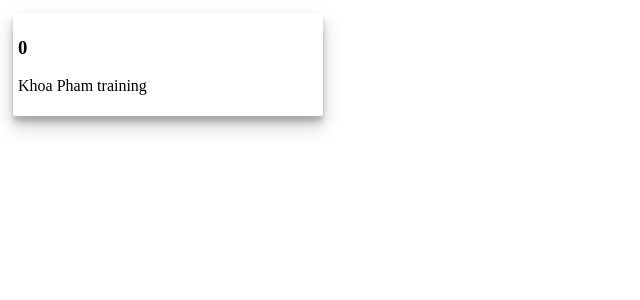
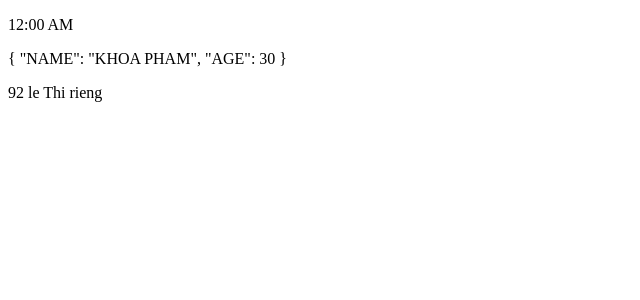
Before and after one commit to duong94/angular-khoapham, an Angular app: page / in a window 1280 px wide. Shown: the top 300 px of the page, without its empty margins (0-640 px from the left). Built offline with nearby package versions, Linux system fonts and the light colour scheme.

Commit message:
Bai 33 Build pipes

```diff
--- a/src/app/app.component.html
+++ b/src/app/app.component.html
@@ -1,4 +1 @@
-<app-card>
-    <p class="card-body">Khoa Pham training</p>
-    <app-child class="card-header">Khoa Pham training</app-child>
-</app-card>
+<app-learn-pipe></app-learn-pipe>
--- a/src/app/app.module.ts
+++ b/src/app/app.module.ts
@@ -13,6 +13,7 @@
 import { ParentComponent } from './parent.component';
 import { ChildComponent } from './child.component';
 import { CardComponent } from './card.component';
+import { LearnPipeComponent } from './learn-pipe/learn-pipe.component';
 
 @NgModule({
   declarations: [
@@ -26,7 +27,8 @@
     ListPersonComponent,
     ParentComponent,
     ChildComponent,
-    CardComponent
+    CardComponent,
+    LearnPipeComponent
   ],
   imports: [
     BrowserModule,
--- /dev/null
+++ b/src/app/learn-pipe/learn-pipe.component.html
@@ -0,0 +1,5 @@
+<p>
+    {{ birthday | date: 'shortTime'}}
+</p>
+<p>{{ person | json | uppercase}}</p>
+<p>{{ address | async}}</p>
--- /dev/null
+++ b/src/app/learn-pipe/learn-pipe.component.ts
@@ -0,0 +1,18 @@
+import { Component, OnInit } from '@angular/core';
+
+@Component({
+  selector: 'app-learn-pipe',
+  templateUrl: './learn-pipe.component.html',
+  styleUrls: ['./learn-pipe.component.css']
+})
+export class LearnPipeComponent implements OnInit {
+  birthday = new Date(2015, 7, 25);
+  person = { name: 'Khoa Pham', age : 30};
+  address = Promise.resolve('92 le Thi rieng');
+
+  constructor() { }
+
+  ngOnInit(): void {
+  }
+
+}
```
Also changed, not shown: src/app/learn-pipe/learn-pipe.component.css (added), 1 other file (tests, documents, lock files or other folders).
